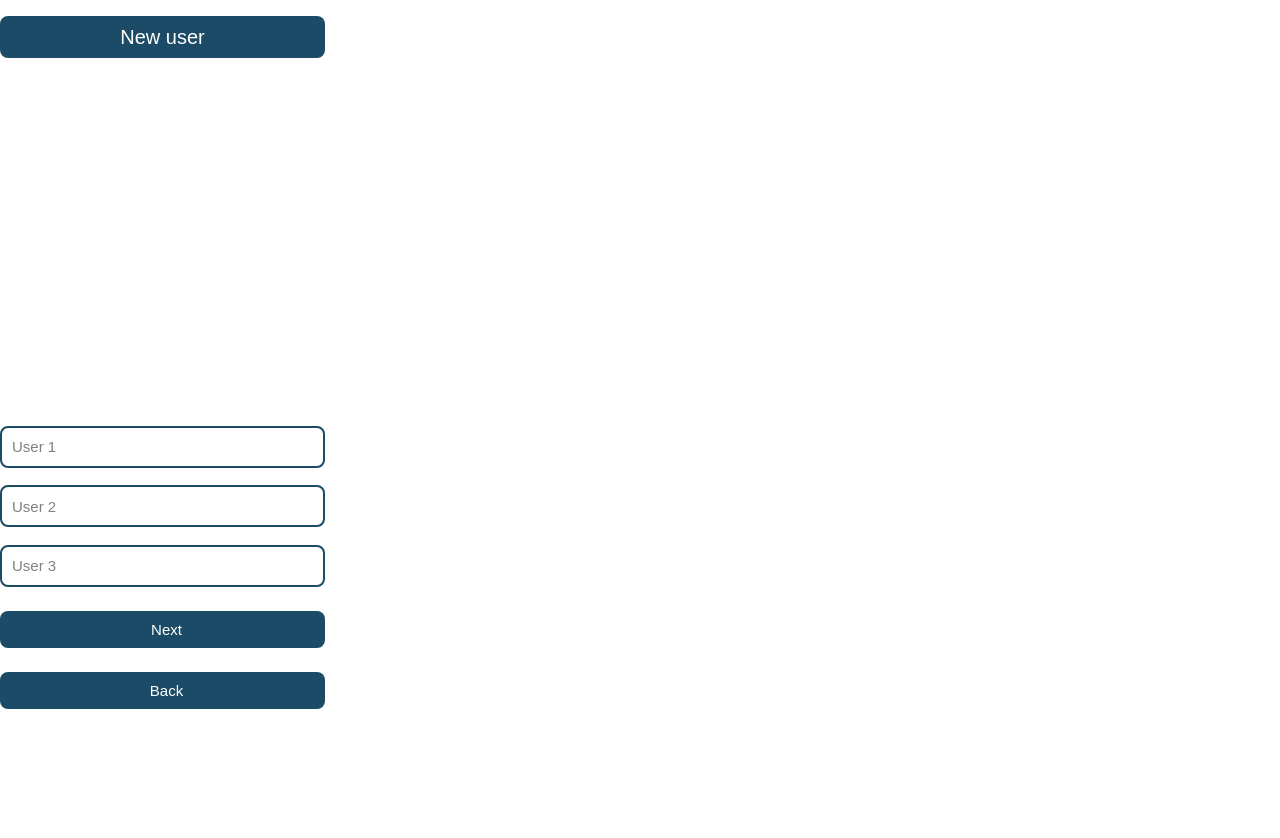
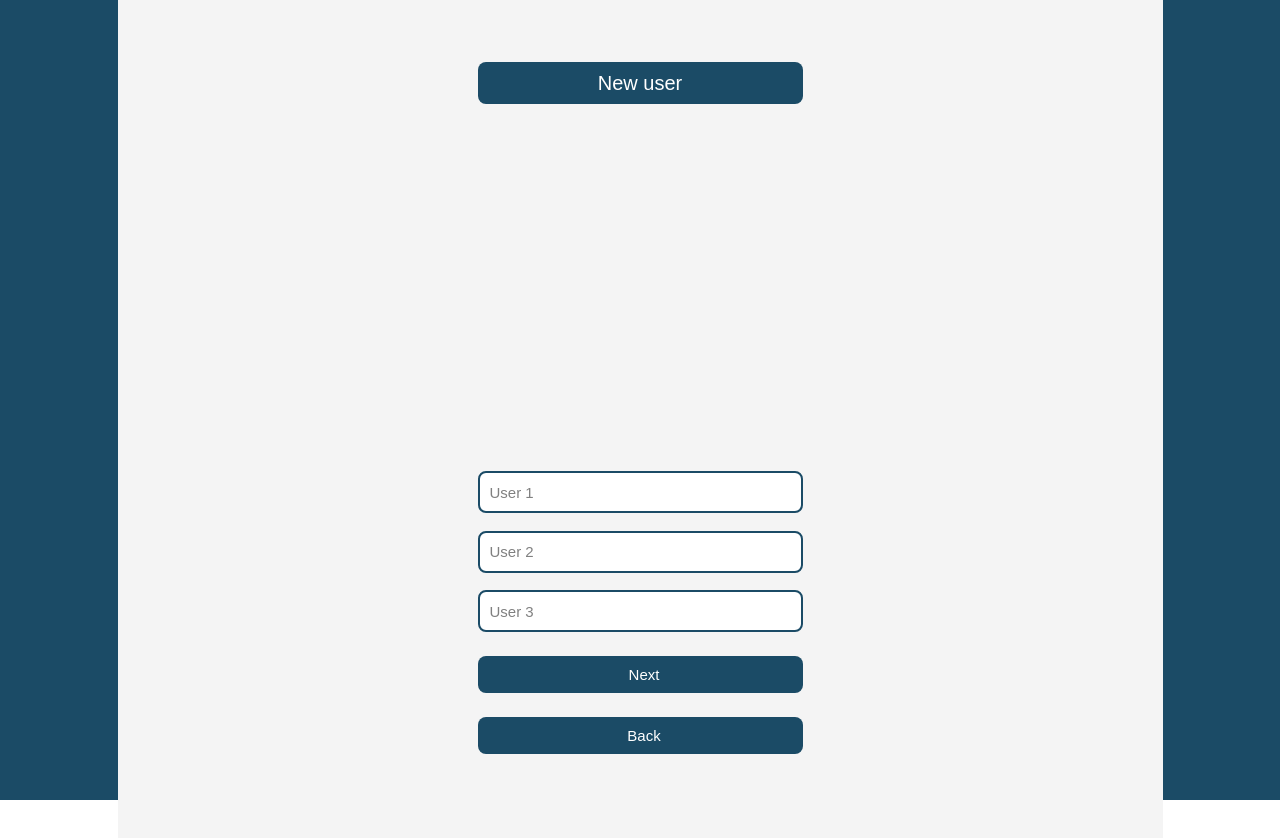
Before and after one commit to alinepmarcondes/ChatBot-IWS, a React (Create React App) app: page /newuser in a window 1280 px wide. Shown: the top 838 px of the page. Before the commit the page ends 800 px from the top, so only its background shows below. Built offline with nearby package versions, Linux system fonts and the light colour scheme.

Commit message:
fix: ajuste tela web e mobile

```diff
--- a/src/components/NewUser/NewUser.js
+++ b/src/components/NewUser/NewUser.js
@@ -31,7 +31,8 @@ const NewUser = () => {
   };
 
   return (
-    <div className="new-user-container">
+    <div className="new-user-page">
+      <div className="sub-container">
         <div className="new-user-form">
           <button className="new-user-new" onClick={handleCreateNewUserButton}>New user</button> {/* Botão "New user" */}
           <div className="new-user-input">
@@ -79,6 +80,7 @@ const NewUser = () => {
           </div>
         </div>
       </div>
+    </div>
   );
 };
 
```
Lines whose indentation alone changed are shown as unchanged.
